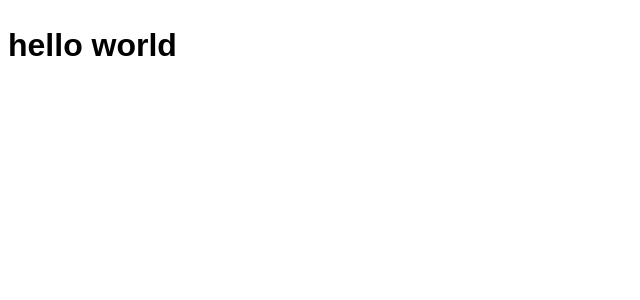
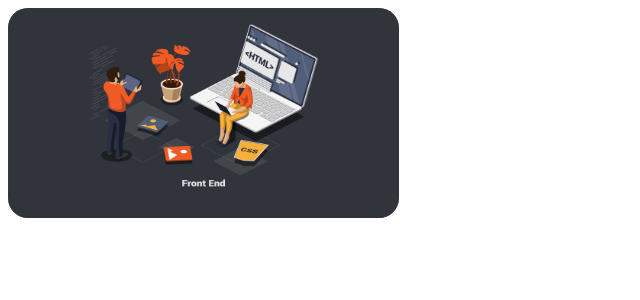
Before and after one commit to Career-Mate/Web, a React (Vite) app: page / in a window 1280 px wide. Shown: the top 300 px of the page, without its empty margins (0-640 px from the left). Built offline with nearby package versions, Linux system fonts and the light colour scheme; a web font is replaced by a local one.

Commit message:
feat: 공통 Thumbnail 컴포넌트 개발

```diff
--- a/src/App.jsx
+++ b/src/App.jsx
@@ -1,4 +1,10 @@
+import Thumbnail from "./components/thumbnail/Thumnail";
+
 function App() {
-    return <h1>hello world</h1>;
+    return (
+        <>
+            <Thumbnail path={'src/assets/thumbnail.png'}/>
+        </>
+    );
 }
 export default App;
--- /dev/null
+++ b/src/components/thumbnail/Thumnail.jsx
@@ -0,0 +1,10 @@
+import * as S from './styled/styled'
+const Thumbnail = ({path})=>{
+    return(
+        <S.Wrapper>
+            <S.StyledImg src={path}/>
+        </S.Wrapper>
+    )
+}
+
+export default Thumbnail;
--- /dev/null
+++ b/src/components/thumbnail/styled/styled.js
@@ -0,0 +1,13 @@
+import styled from "styled-components";
+
+export const Wrapper = styled.div`
+    width: 391px;
+    height: 210px;
+    border-radius: 20px;
+    background-color: gray;
+`
+export const StyledImg = styled.img`
+    width: 100%;
+    height: 100%;
+    border-radius: 20px;
+`
```
Also changed, not shown: src/assets/thumbnail.png (added).
